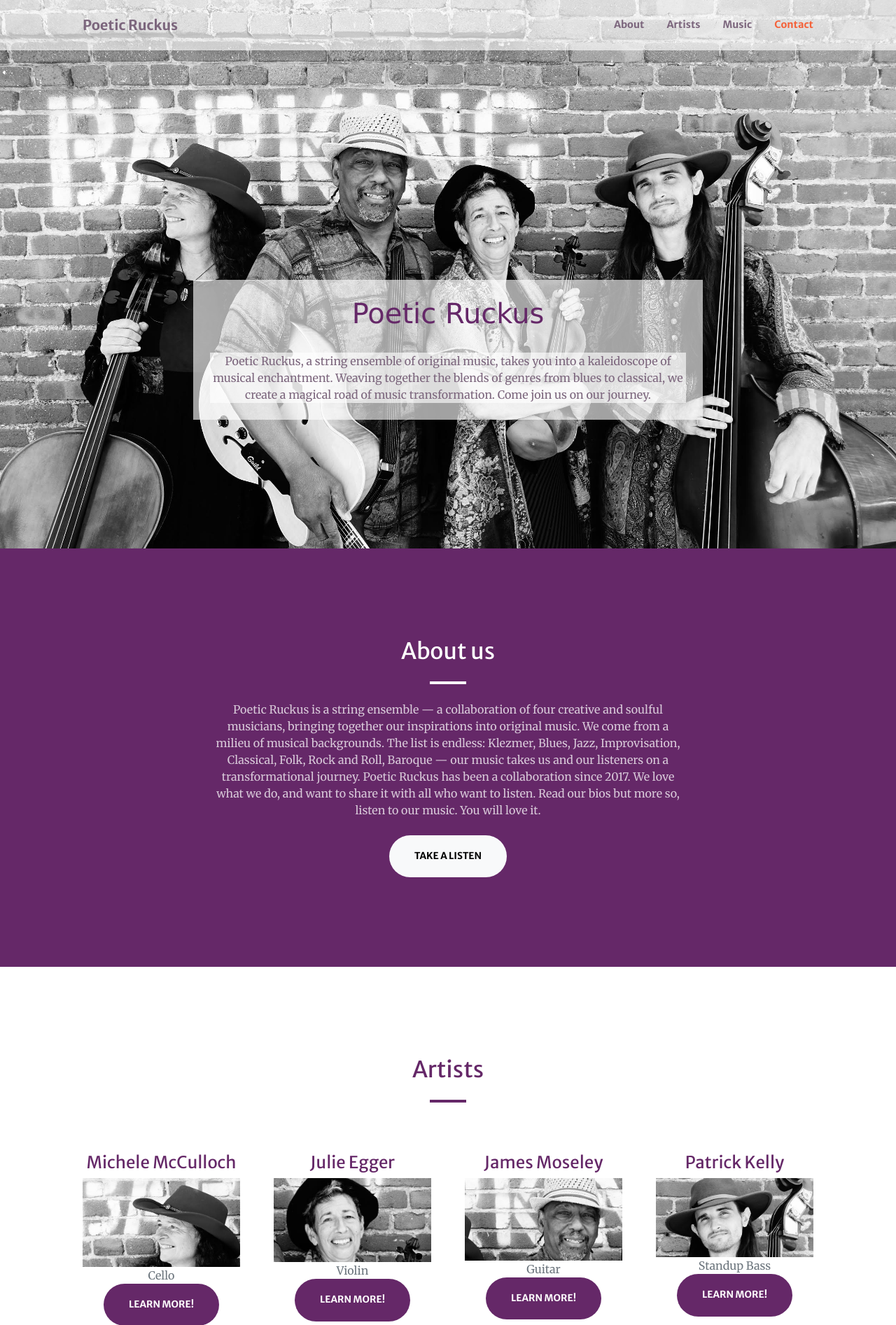
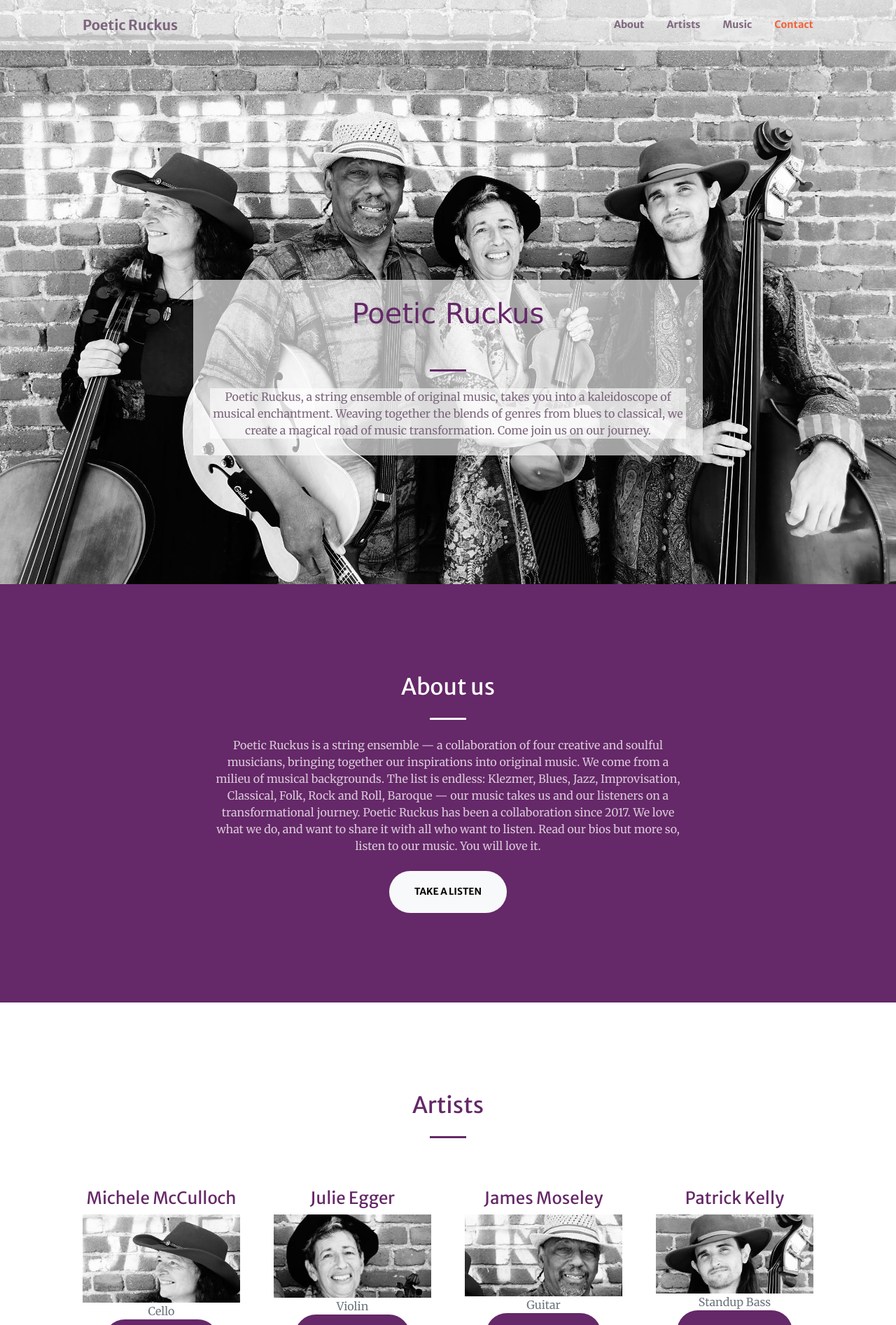
Before and after one commit to fatpat314/fatpat314-Poetic_Rukus_website, a Flask app: page / in a window 1280 px wide. Shown: the top 1894 px of the page at 70% size. Run offline with Flask 2, Linux system fonts and the light colour scheme; some libraries are stand-ins or nearby versions.

Commit message:
heroku test

```diff
--- a/templates/index.html
+++ b/templates/index.html
@@ -56,7 +56,7 @@
                         <!-- Change font and color -->
                         <h1 style="color:#652868; font-family:verdana" class="font-weight-bold">Poetic Ruckus</h1>
                         <br>
-                        <!-- <hr style="background-color:#652868" class="divider" /> -->
+                        <hr style="background-color:#652868" class="divider" />
                         <p style="color: #7c667d; background-color:#ffffffa1" class="mb-4">Poetic Ruckus, a string ensemble of original music, takes you into a kaleidoscope of musical enchantment.   Weaving together the blends of genres from blues to classical, we create a magical road of music transformation.   Come join us on our journey.</p>
                     </div>
                     <div class="col-lg-8 align-self-baseline">
```
